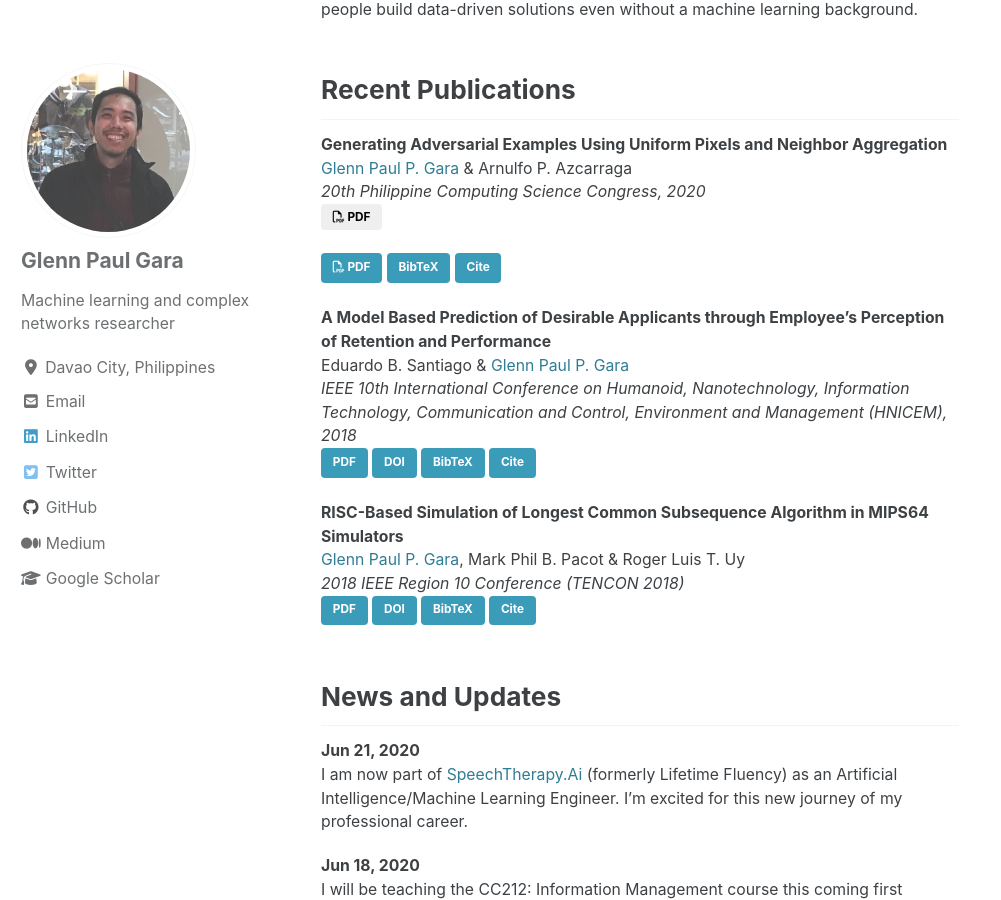
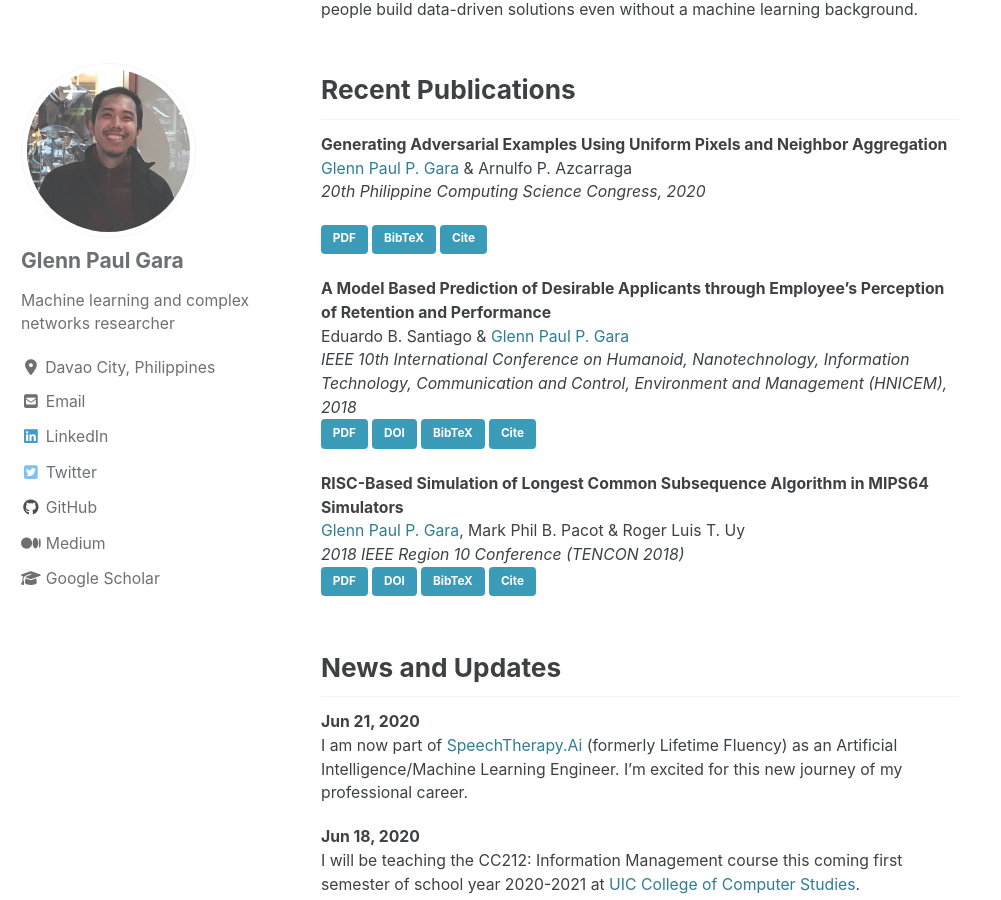
Before and after one commit to glenngara/glenngara.github.io, a Jekyll site: the page built from _pages/home.md, in a window 1280 px wide and 900 px high, scrolled down 505 px. Shown: the whole window, without its empty margins (0-1001 px from the left). Built offline with Jekyll 4.4.1, drawn with Linux system fonts in a browser that asks for light colours; cached includes are drawn as plain includes; nearby versions of some CDN libraries.

Commit message:
updateed home

```diff
--- a/_pages/home.md
+++ b/_pages/home.md
@@ -16,12 +16,12 @@ Recent Publications
 [**Generating Adversarial Examples Using Uniform Pixels and Neighbor Aggregation**](/publications/generating-adversarial-examples/){: style="color: #3D4144"}
 [Glenn Paul P. Gara](/) & Arnulfo P. Azcarraga
 *20th Philippine Computing Science Congress, 2020*
-<button onclick="location.href='/assets/files/publications/generating-adversarial-examples/gara2020_generatingadversarial.pdf'" type="button" class="btn btn-lg btn-so">
+<!-- <button onclick="location.href='/assets/files/publications/generating-adversarial-examples/gara2020_generatingadversarial.pdf'" type="button" class="btn btn-lg btn-so">
   <i class="fa fa-file-pdf-o"></i>
   <span>PDF</span>
-</button>
+</button> -->
 
-<a href="/assets/files/publications/generating-adversarial-examples/gara2020_generatingadversarial.pdf" class="btn btn--info"><i class="fab fa fa-file-pdf-o" aria-hidden="true"></i> PDF</a>
+<a href="/assets/files/publications/generating-adversarial-examples/gara2020_generatingadversarial.pdf" class="btn btn--info">PDF</a>
 <a href="/publications/generating-adversarial-examples#bibtex" class="btn btn--info">BibTeX</a>
 <a href="/publications/generating-adversarial-examples#cite" class="btn btn--info">Cite</a>
 
```
